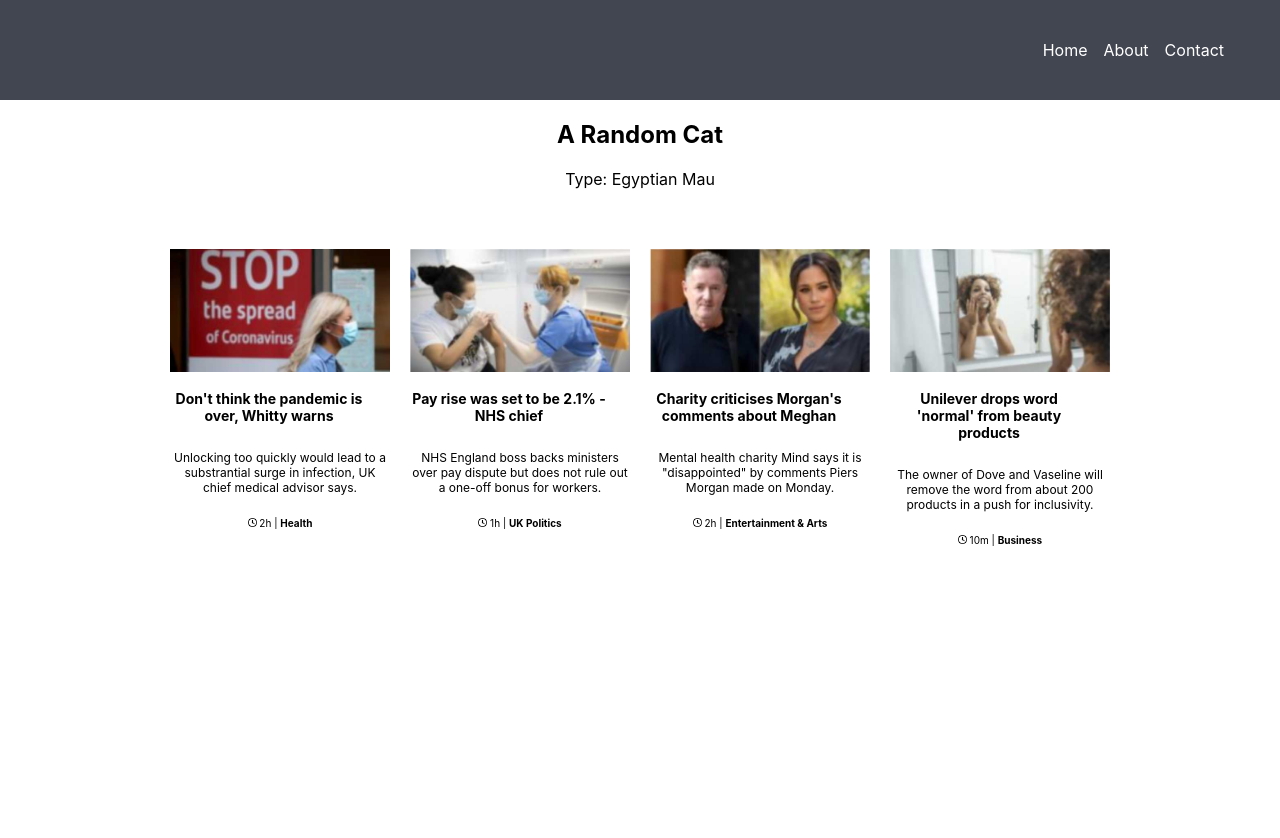
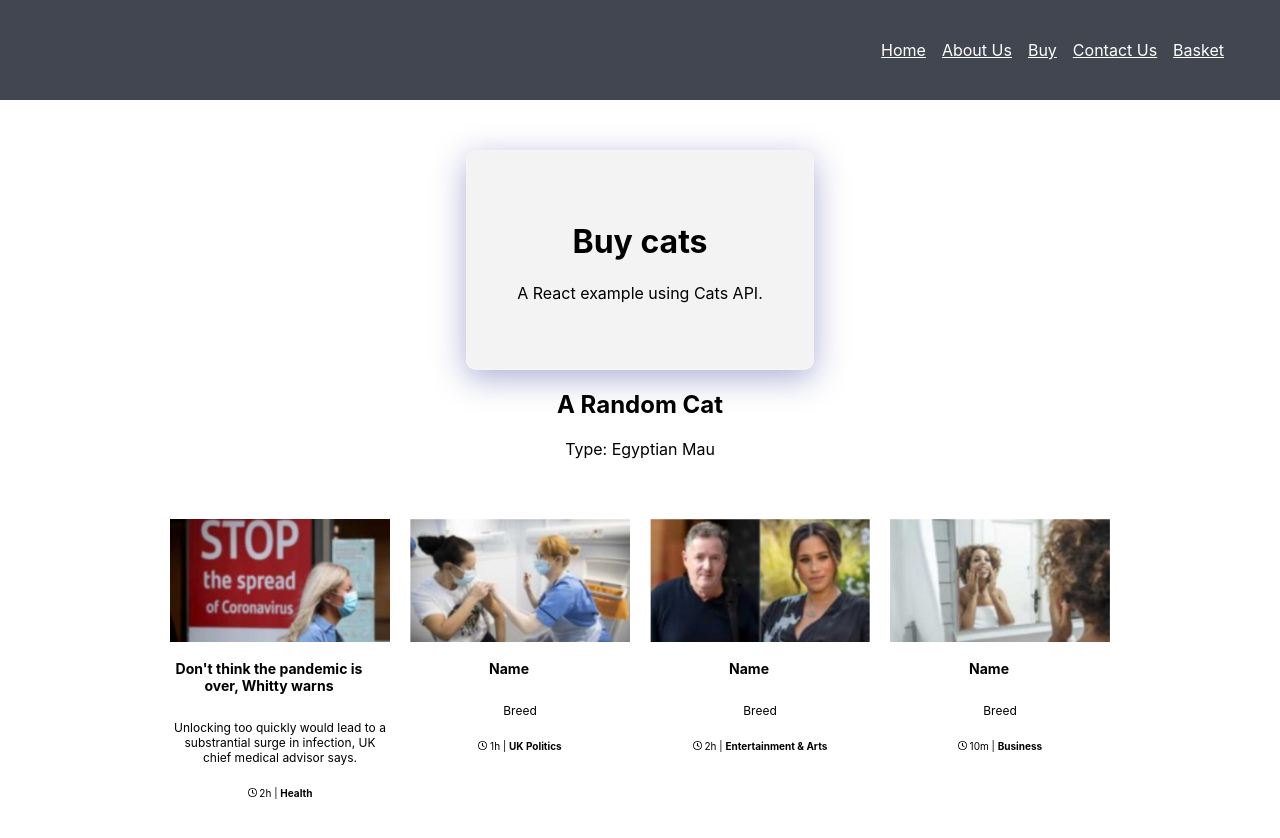
Before and after one commit to Ally-3/cats-ecommerce, a React (Create React App) app: page /Basket in a window 1280 px wide. Shown: the top 838 px of the page. Before the commit the page ends 800 px from the top, so only its background shows below. Built offline with nearby package versions, Linux system fonts and the light colour scheme.

Commit message:
changes to navbar

```diff
--- a/src/App.js
+++ b/src/App.js
@@ -15,6 +15,10 @@ function App() {
       <BrowserRouter>
         <Routes>
           <Route path="/" element={<Landing />} />
+          <Route path="AboutUs" element={<Landing />} />
+          <Route path="Buy" element={<Landing />} />
+          <Route path="ContactUs" element={<Landing />} />
+          <Route path="Basket" element={<Landing />} />
         </Routes>
       </BrowserRouter>
       <RandomCat />
--- a/src/Components/CatsCard.js
+++ b/src/Components/CatsCard.js
@@ -29,10 +29,10 @@ const CatsCard = () => {
                     <img src={cat2} alt="cat2"></img>
                 </div>
                 <div className="cat-h3">
-                    <h3>Pay rise was set to be 2.1% - NHS chief</h3>
+                    <h3>Name</h3>
                 </div>
                 <div className="cat-p">
-                    <p>NHS England boss backs ministers over pay dispute but does not rule out a one-off bonus for workers.</p>
+                    <p>Breed</p>
                 </div>
                 <div className="cat-bottom">
                     <p><img src={catClock} alt="cat2"></img> 1h | <b>UK Politics</b></p>
@@ -45,10 +45,10 @@ const CatsCard = () => {
                 </div>
 
                 <div className="cat-h3">
-                    <h3>Charity criticises Morgan's comments about Meghan</h3>
+                    <h3>Name</h3>
                 </div>
                 <div className="cat-p">
-                    <p>Mental health charity Mind says it is "disappointed" by comments Piers Morgan made on Monday.</p>
+                    <p>Breed</p>
                 </div>
                 <div className="cat-bottom">
                     <p><img src={catClock} alt="cat Clock"></img> 2h | <b>Entertainment & Arts</b></p>
@@ -60,10 +60,10 @@ const CatsCard = () => {
                     <img src={cat4} alt="cat4"></img>
                 </div>
                 <div className="cat-h3">
-                    <h3>Unilever drops word 'normal' from beauty products</h3>
+                    <h3>Name</h3>
                 </div>
                 <div className="cat-p">
-                    <p>The owner of Dove and Vaseline will remove the word from about 200 products in a push for inclusivity.</p>
+                    <p>Breed</p>
                 </div>
                 <div className="cat-bottom">
                     <p><img src={catClock} alt="cat Clock"></img> 10m | <b>Business</b></p>
--- a/src/Components/Navbar.js
+++ b/src/Components/Navbar.js
@@ -3,9 +3,11 @@ import { Wrapper, NavbarItem } from './Navbar.styles';
 const Navbar = () => {
  return (
  <Wrapper>
- <NavbarItem>Home</NavbarItem>
- <NavbarItem>About</NavbarItem>
- <NavbarItem>Contact</NavbarItem>
+ <NavbarItem href="/">Home</NavbarItem>
+ <NavbarItem href="/AboutUs">About Us</NavbarItem>
+ <NavbarItem href="/Buy">Buy</NavbarItem>
+ <NavbarItem href="/ContactUs">Contact Us</NavbarItem>
+ <NavbarItem href="/Basket">Basket</NavbarItem>
  </Wrapper>
  );
 };
```
Also changed, not shown: public/Navbar.js (deleted, +0 -11 lines), public/Navbar.styles.js (deleted, +0 -19 lines).
